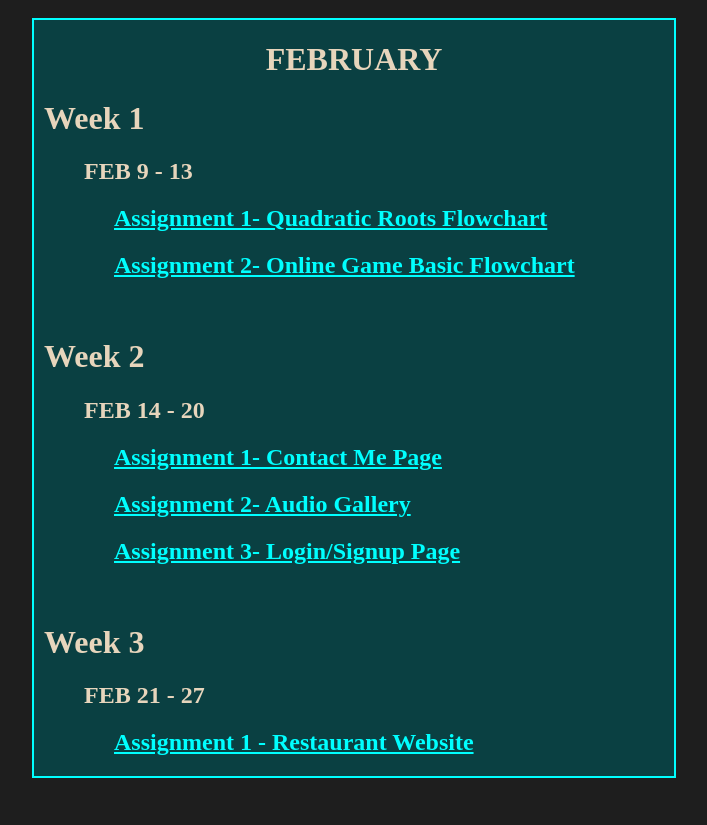
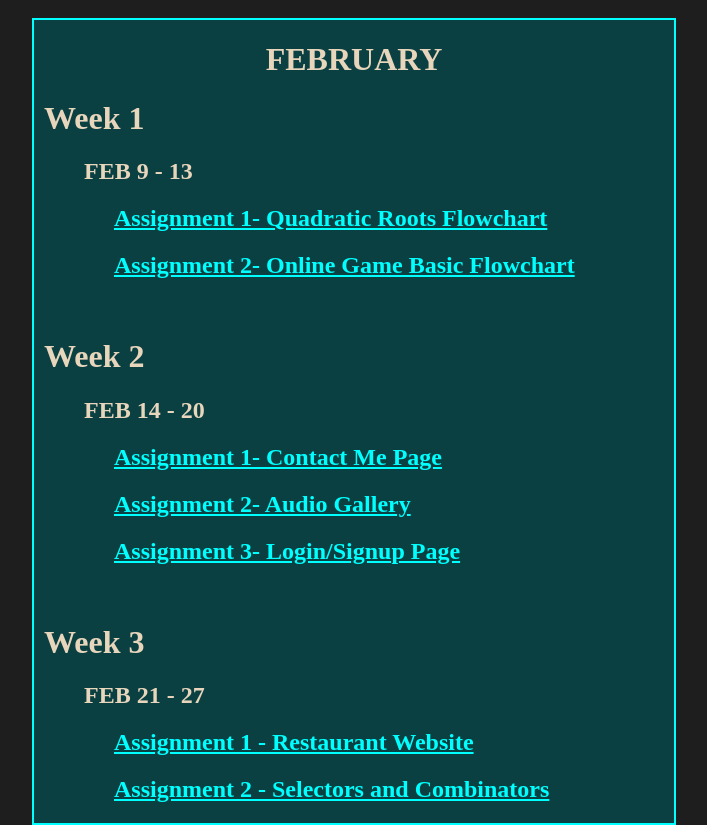
Before and after one commit to Mitesh-1710/Assignments, a plain HTML site: page index.html in a window 1280 px wide. Shown: the whole page, without its empty margins (362-1069 px from the left). Before the commit the page ends 800 px from the top, so only its background shows below. Drawn offline with Linux system fonts and the light colour scheme.

Commit message:
Update index.html

```diff
--- a/index.html
+++ b/index.html
@@ -47,6 +47,10 @@
             <div id="week_data">
                 <a href="February/FEB 21-27/Assignment 1 - Restaurant Website/index.html" target="_blank">
                     <h2>Assignment 1 - Restaurant Website</h2>
+                </a>
+                 <a href="February/FEB 21-27/Assignment 2 -  Selectors and Combinators/index.html" target="_blank">
+                    <h2>Assignment 2 - Selectors and Combinators</h2>
+                </a>
             </div>
         </div>
     </div>
```
